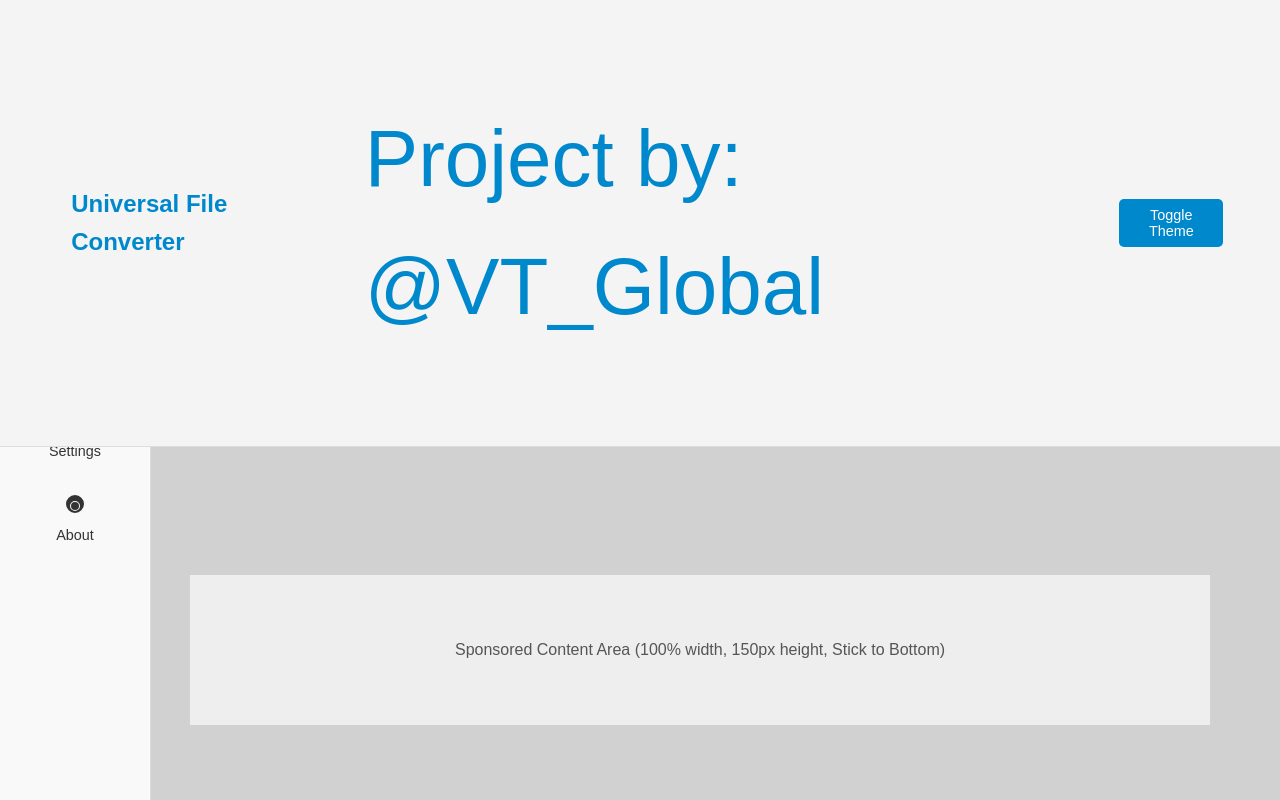
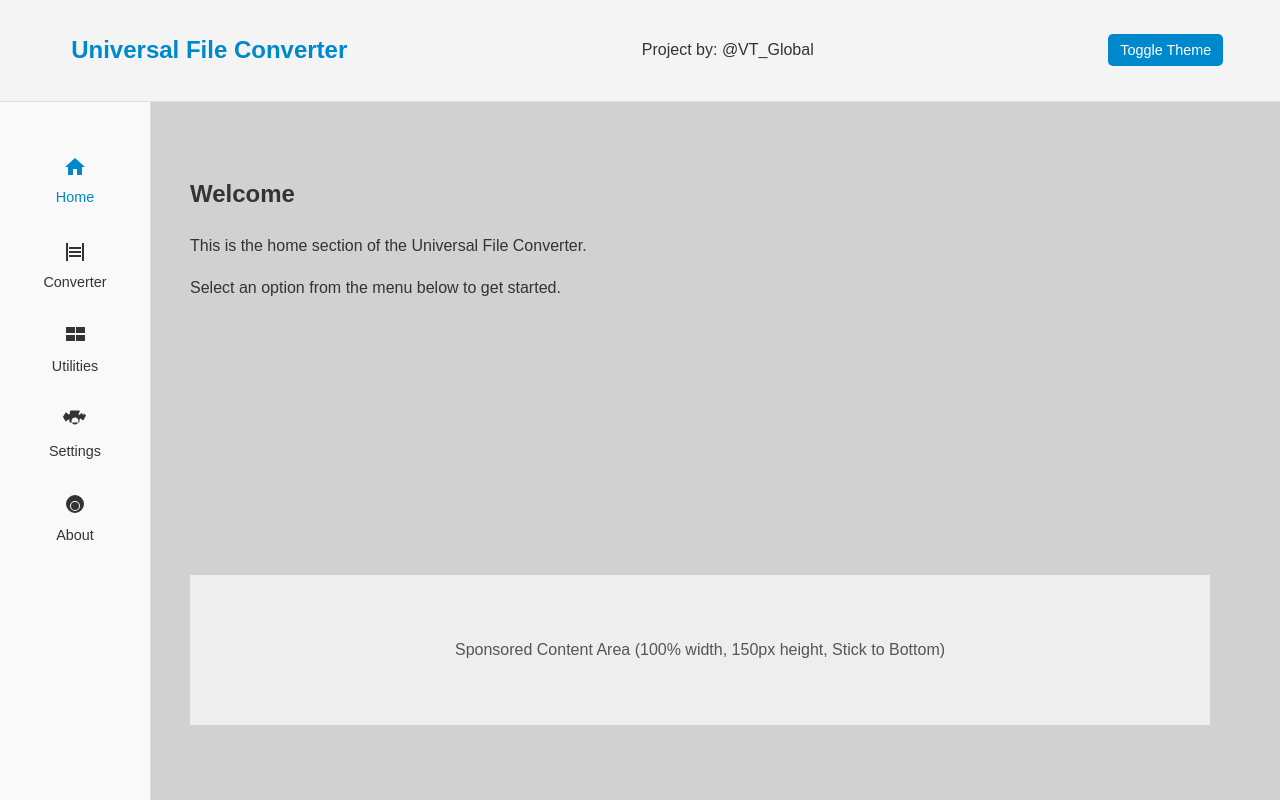
Before and after one commit to 8bitDOTstudio/universal-file-converter, a plain HTML site: page index.html in a window 1280 px wide. Drawn offline with Linux system fonts and the light colour scheme.

Commit message:
Update style.css

```diff
--- a/css/style.css
+++ b/css/style.css
@@ -28,12 +28,6 @@ header {
 header h1 {
     margin-left: 4%;
     font-size: 1.5em;
-    color: #0088cc;
-}
-
-header p {
-    margin-left: 4%;
-    font-size: 5em;
     color: #0088cc;
 }
 
```
